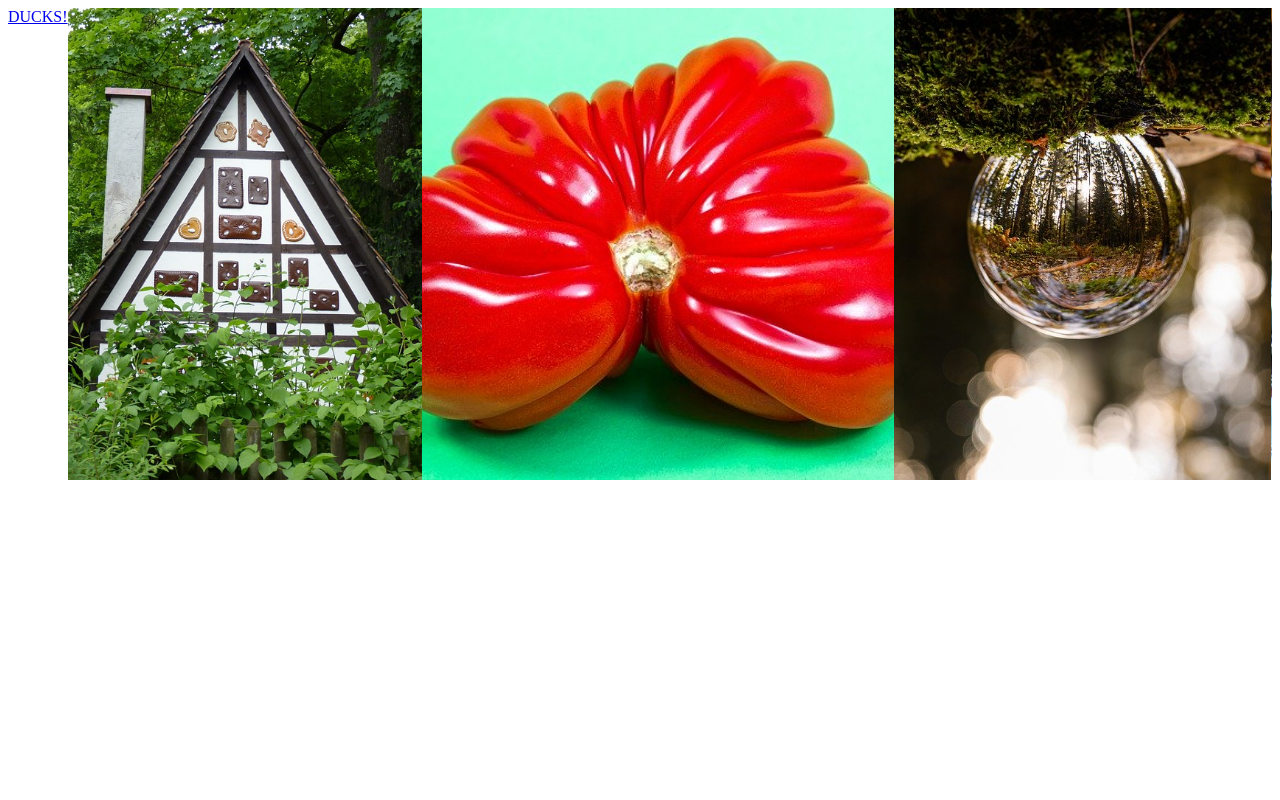
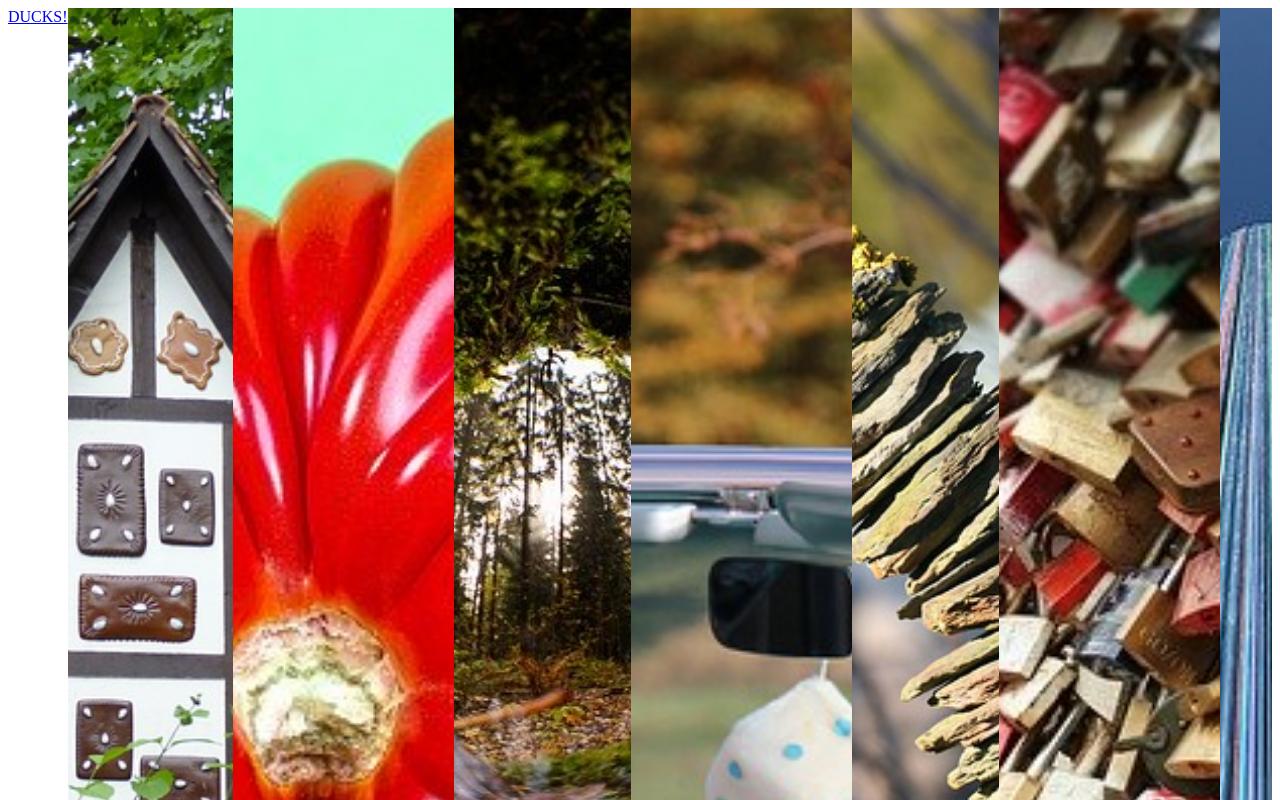
Before and after one commit to Szulerinio/gatsbyImage-safari-bug, a Gatsby site: page /ducks in a window 1280 px wide. Shown: the top 800 px of the page. Built offline with nearby package versions, Linux system fonts and the light colour scheme; Gatsby itself is replaced by a stand-in of ours.

Commit message:
add some images and add quality 100

```diff
--- a/src/pages/ducks.tsx
+++ b/src/pages/ducks.tsx
@@ -7,7 +7,7 @@ const IndexPage: React.FC<PageProps> = () => {
     query Ducks {
       allImageSharp {
         nodes {
-          gatsbyImageData
+          gatsbyImageData(quality: 100)
         }
       }
     }
```
Also changed, not shown: src/data/pexels-julius-silver-753626.jpg (added), src/data/pexels-zukiman-mohamad-21787.jpg (added), 1 other file.
